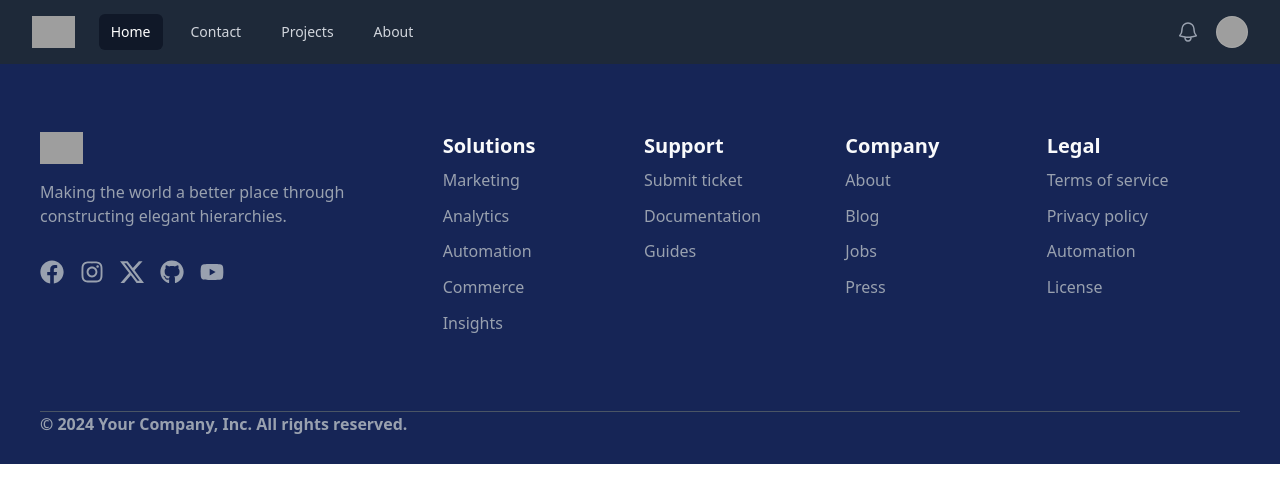
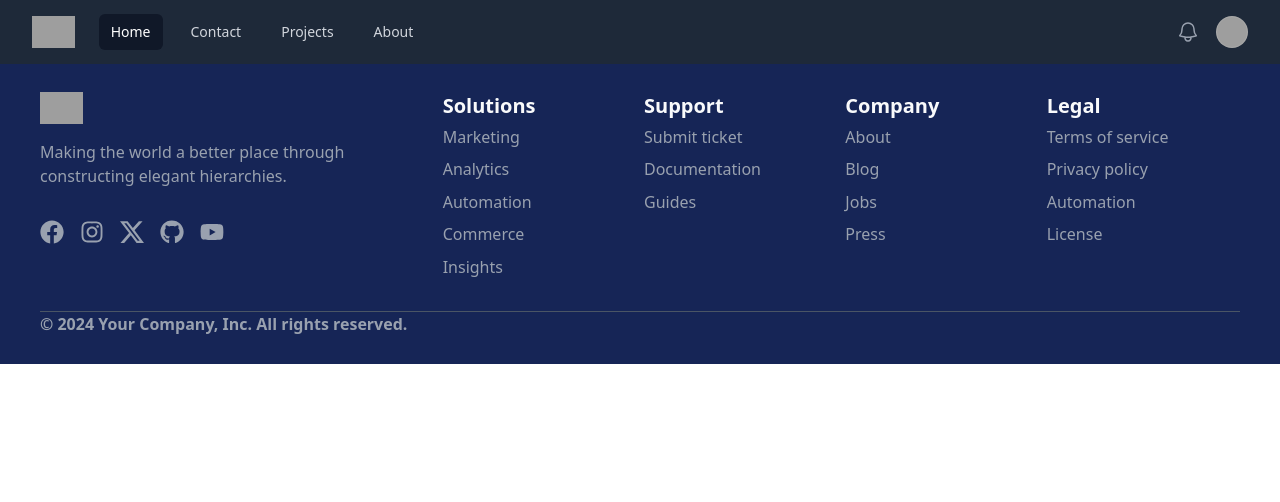
Before and after one commit to Somuhack/jmern17, a React (Vite) app in the folder mytailwind/: page / in a window 1280 px wide. Shown: the top 502 px of the page. Built offline with nearby package versions, Linux system fonts and the light colour scheme; grey boxes are pictures that could not be loaded.

Commit message:
Add herosections

```diff
--- a/mytailwind/src/components/Footer.jsx
+++ b/mytailwind/src/components/Footer.jsx
@@ -11,11 +11,11 @@ const Footer = () => {
                         max-2xl:grid max-2xl:grid-rows-2 px-10
                         sm:grid sm:grid-rows-4 sm:h-[570px] sm:pt-2
                         md:grid md:grid-rows-3 md:h-[450px]
-                       lg:grid lg:grid-rows-2 lg:px-10 lg:h-[400px] ">
+                       lg:grid lg:grid-rows-2 lg:px-10 lg:h-[300px] ">
       <div className="grid grid-cols-2 gap-2
                       sm:grid sm:grid-cols-2 sm:gap-2
                       md:grid md:grid-cols-4 md:gap-2
-                      lg:grid lg:grid-cols-6 lg:row-span-2 lg:py-15">
+                      lg:grid lg:grid-cols-6 lg:row-span-2 lg:py-5">
         <div className="lg:col-span-2 md:col-span-4 sm:col-span-2 col-span-2 mb-2">
           <div className="flex shrink-0 items-center">
             <img
@@ -50,7 +50,7 @@ const Footer = () => {
           <div></div>
         </div>
         <div className="grid grid-rows-6">
-          <h1 className="text-xl font-bold text-gray-50">Solutions</h1>
+          <h1 className="text-xl font-bold text-gray-50 ">Solutions</h1>
           <p>Marketing</p>
           <p>Analytics</p>
           <p>Automation</p>
```
